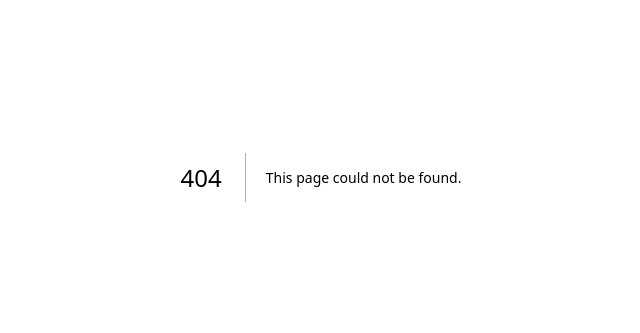
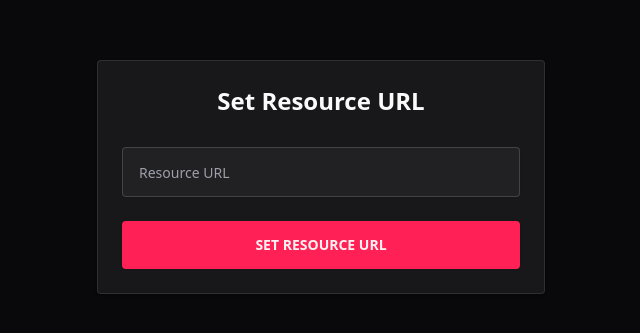
Before and after one commit to blueorionn/photogallery, a Next.js app: page /resource in a window 1280 px wide. Before the commit this address had no page. Shown: the part 223-556 px from the top of the page, without its empty margins (319-959 px from the left). Built offline with nearby package versions, Linux system fonts and the light colour scheme.

Commit message:
feat: added resource url page

```diff
--- a/package.json
+++ b/package.json
@@ -25,6 +25,7 @@
     "react-dom": "^19.0.0",
     "tailwind-merge": "^3.2.0",
     "tw-animate-css": "^1.2.5",
+    "usehooks-ts": "^3.1.1",
     "uuid": "^11.1.0"
   },
   "devDependencies": {
--- /dev/null
+++ b/src/app/resource/page.tsx
@@ -0,0 +1,65 @@
+'use client'
+
+import React, { useState } from 'react'
+import { useRouter } from 'next/navigation'
+import {
+  Card,
+  CardContent,
+  CardFooter,
+  CardHeader,
+  CardTitle,
+} from '@/components/ui/card'
+import { Input } from '@/components/ui/input'
+import { Button } from '@/components/ui/button'
+import { useLocalStorage } from 'usehooks-ts'
+
+export default function Page() {
+  const router = useRouter()
+  const [resourceURL, setResourceURL] = useState('')
+  const [, setValue] = useLocalStorage('resource-url', '')
+
+  const handleSubmit = (e: React.FormEvent) => {
+    e.preventDefault()
+    setValue(resourceURL)
+    router.push('/')
+  }
+
+  return (
+    <>
+      <div className='flex min-h-screen items-center justify-center px-4 py-12 sm:px-6 lg:px-8'>
+        <Card className='w-full max-w-md rounded-sm'>
+          <CardHeader className='space-y-1'>
+            <CardTitle className='text-center text-2xl font-bold'>
+              Set Resource URL
+            </CardTitle>
+          </CardHeader>
+          <form onSubmit={handleSubmit}>
+            <CardContent className='space-y-4'>
+              <div className='space-y-4'>
+                <div className='relative'>
+                  <Input
+                    id='resourceURL'
+                    type='url'
+                    placeholder='Resource URL'
+                    className='rounded-sm py-6 pl-4'
+                    value={resourceURL}
+                    onChange={(e) => setResourceURL(e.target.value)}
+                    required
+                  />
+                </div>
+              </div>
+            </CardContent>
+            <CardFooter className='mt-6 flex flex-col'>
+              <Button
+                type='submit'
+                className='w-full cursor-pointer rounded-sm py-6 font-semibold'
+              >
+                SET RESOURCE URL
+              </Button>
+            </CardFooter>
+          </form>
+        </Card>
+      </div>
+    </>
+  )
+}
```
Also changed, not shown: 1 other file (tests, documents, lock files or other folders).
